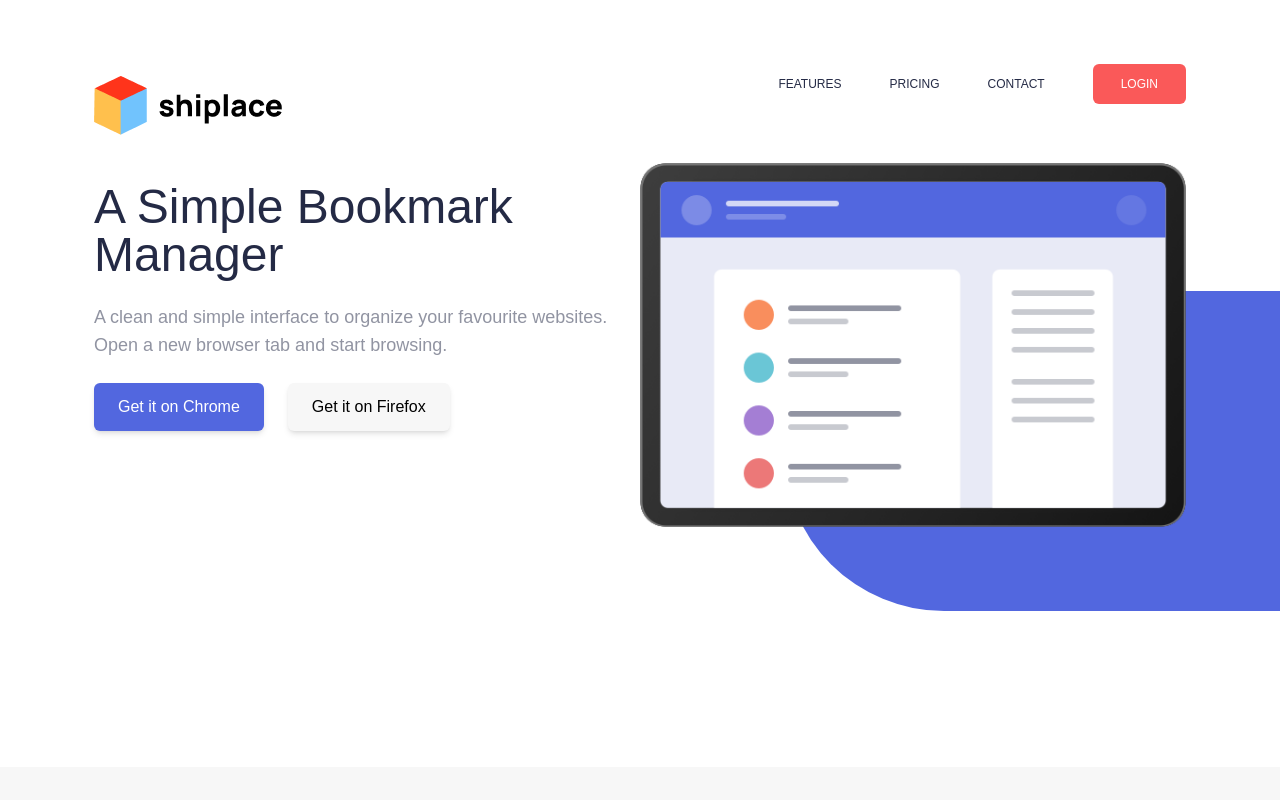
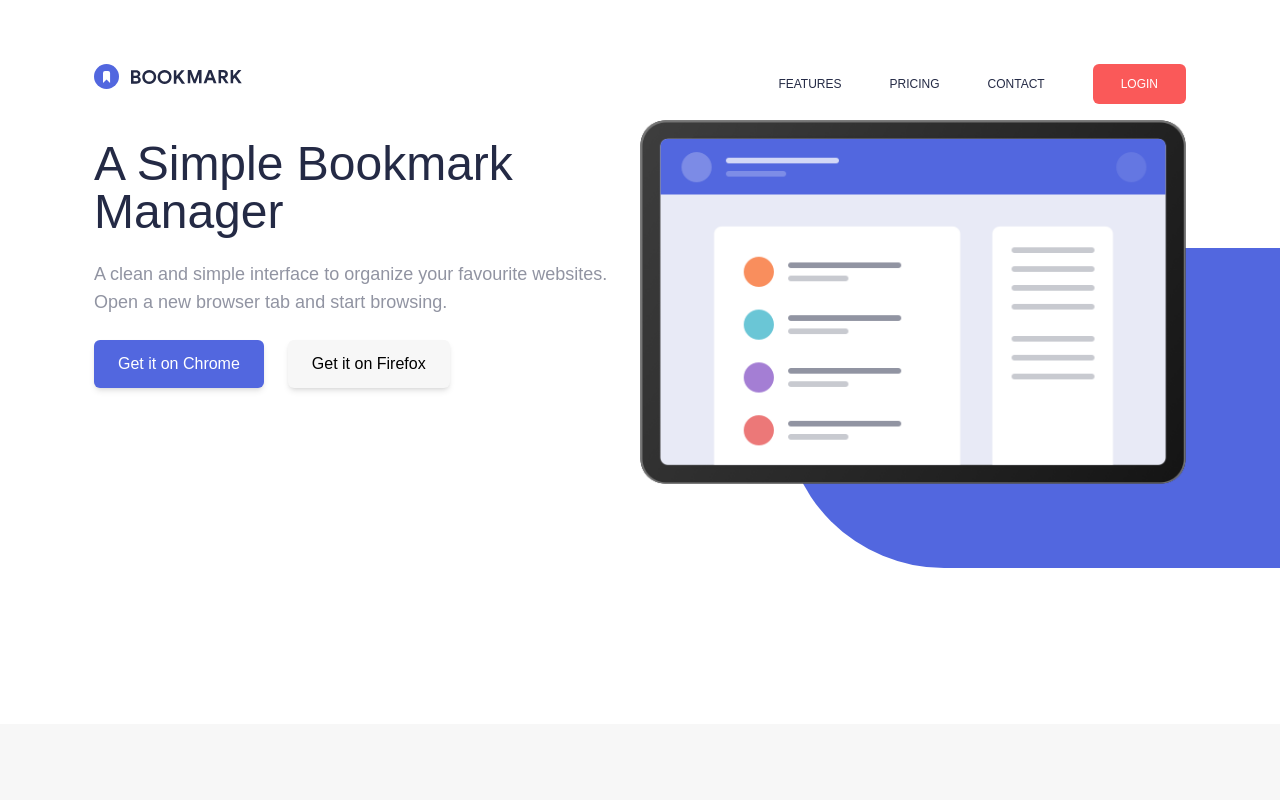
Before and after one commit to ummesalmaali/bookmark-with-tailwind, a website: page index.html in a window 1280 px wide. Shown: the top 800 px of the page. Drawn offline with Linux system fonts and the light colour scheme.

Commit message:
logo-added

```diff
--- a/index.html
+++ b/index.html
@@ -61,7 +61,7 @@
     <header>
       <nav class="container flex items-start py-4 mt-4 sm:mt-12">
         <div>
-          <img src="./src/img/logo.png" alt="site-logo" />
+          <img src="./src/img/logo-bookmark.svg" alt="site-logo" />
         </div>
         <ul
           class="
@@ -509,7 +509,7 @@
     <footer class="bg-bookmark-blue py-8">
       <div class="container flex flex-col md:flex-row items-center">
         <div class="flex flex-1 flex-wrap items-center justify-center md:justify-start gap-12">
-          <img src="./src/img/logo.png" alt="">
+          <img src="./src/img/logo-bookmark-white.png" alt="">
           <ul class="flex text-white uppercase gap-12 text-xs">
             <li class="cursor-pointer">Features</li>
             <li class="cursor-pointer">Pricing</li>
```
